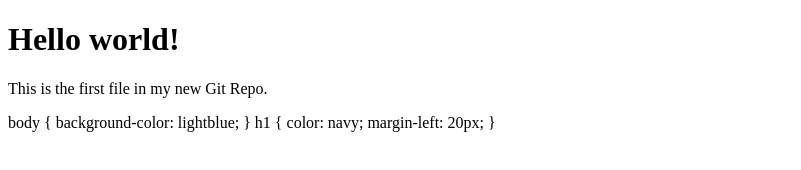
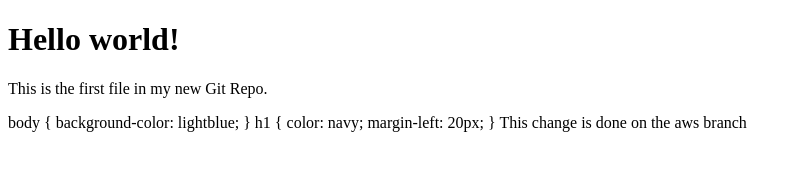
Before and after one commit to sewa2023/test, a plain HTML site: page index.html in a window 1280 px wide. Shown: the whole page, without its empty margins (0-801 px from the left). Drawn offline with Linux system fonts and the light colour scheme.

Commit message:
change to index

```diff
--- a/index.html
+++ b/index.html
@@ -18,3 +18,4 @@ body {
     color: navy;
     margin-left: 20px;
 }
+This change is done on the aws branch
```
